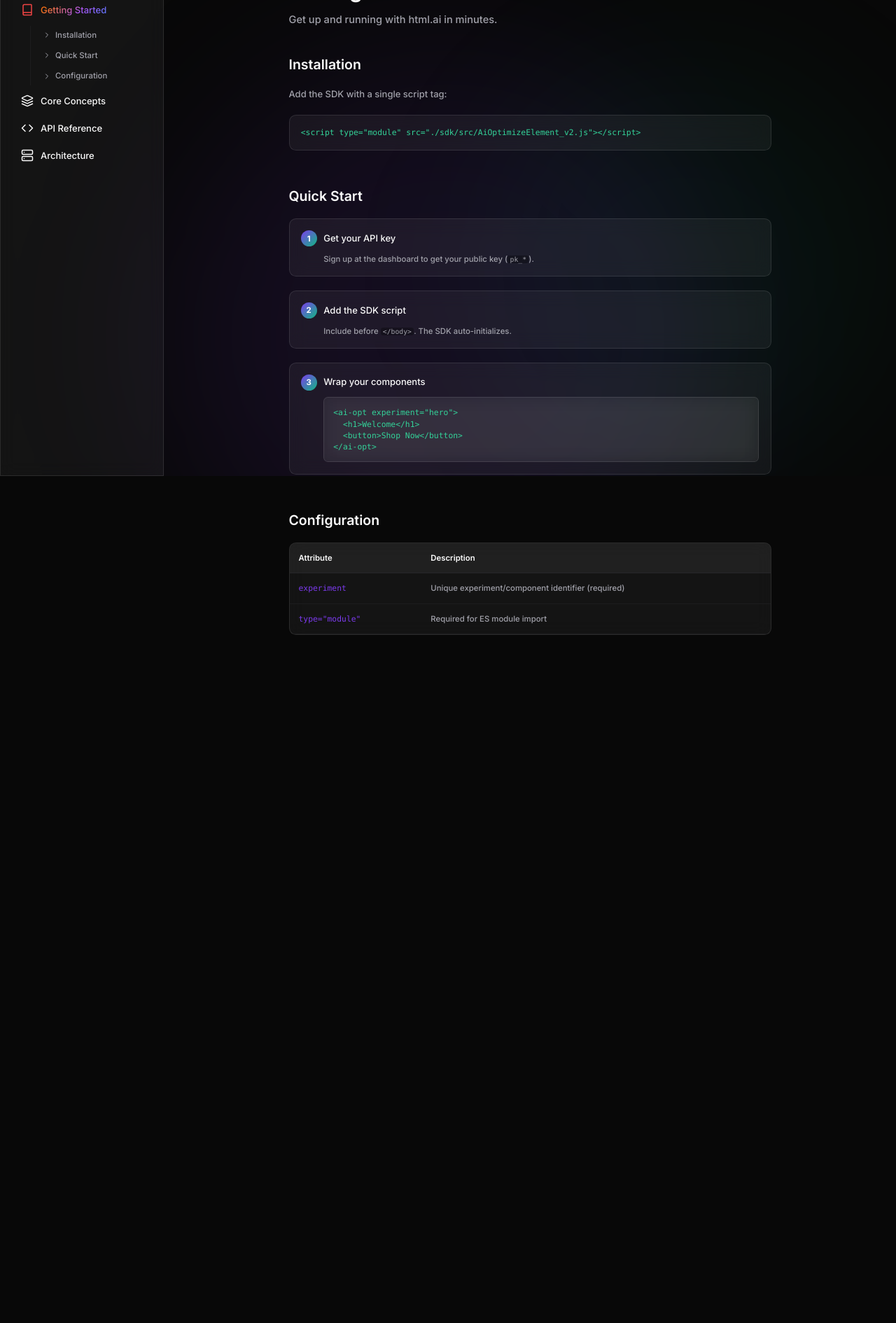
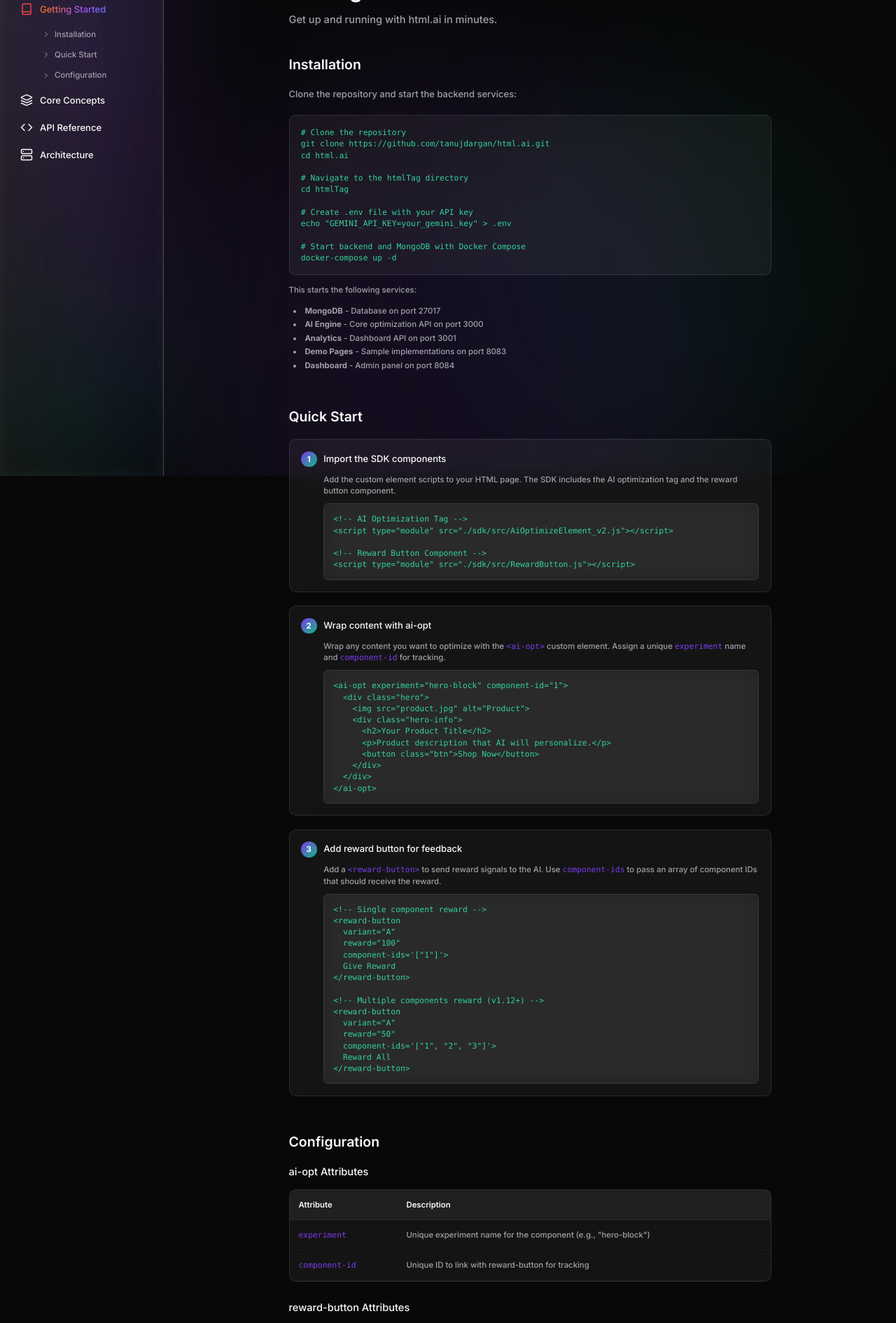
Before and after one commit to tanujdargan/html.ai, a Next.js app in the folder website/: page /docs/getting-started in a window 1280 px wide. Shown: the part 120-2010 px from the top of the page at 70% size. Before the commit the page ends 1066 px from the top, so only its background shows below. Built offline with nearby package versions, Linux system fonts and the light colour scheme.

Commit message:
docs: update getting-started and add liquid glass UI

```diff
--- a/website/src/app/docs/core-concepts/page.tsx
+++ b/website/src/app/docs/core-concepts/page.tsx
@@ -17,10 +17,12 @@
 
         <div className="glass rounded-xl p-5 overflow-x-auto border border-border/50 mb-6">
           <pre className="text-sm font-mono">
-            <code className="text-emerald-400">{`<ai-opt experiment="hero-section">
-  <h1>Welcome</h1>
-  <p>Find the best products</p>
-  <button>Shop Now</button>
+            <code className="text-emerald-400">{`<ai-opt experiment="hero-block" component-id="1">
+  <div class="hero">
+    <h2>Comfort Runner Shoes</h2>
+    <p>Ultra-light running shoes designed for all-day comfort.</p>
+    <button>Shop Now</button>
+  </div>
 </ai-opt>`}</code>
           </pre>
         </div>
@@ -28,11 +30,45 @@
         <div className="grid md:grid-cols-2 gap-4">
           <div className="glass rounded-lg p-4 border border-border/50">
             <code className="text-primary text-sm">experiment</code>
-            <p className="text-xs text-muted-foreground mt-1">Unique identifier for the experiment/component</p>
+            <p className="text-xs text-muted-foreground mt-1">Unique name for the experiment</p>
           </div>
           <div className="glass rounded-lg p-4 border border-border/50">
-            <code className="text-primary text-sm">&lt;ai-opt&gt;</code>
-            <p className="text-xs text-muted-foreground mt-1">Custom element that wraps content for AI optimization</p>
+            <code className="text-primary text-sm">component-id</code>
+            <p className="text-xs text-muted-foreground mt-1">ID used to link with reward-button</p>
+          </div>
+        </div>
+      </section>
+
+      {/* Reward Button */}
+      <section id="reward-button" className="mb-16 scroll-mt-24">
+        <h2 className="text-2xl font-semibold mb-6">Reward Button</h2>
+        <p className="text-muted-foreground mb-6 leading-relaxed">
+          Use <code className="bg-black/30 px-1.5 py-0.5 rounded text-xs font-mono text-primary">&lt;reward-button&gt;</code> to send feedback signals when users convert:
+        </p>
+
+        <div className="glass rounded-xl p-5 overflow-x-auto border border-border/50 mb-6">
+          <pre className="text-sm font-mono">
+            <code className="text-emerald-400">{`<reward-button
+  variant="A"
+  reward="100"
+  component-ids='["1", "2"]'>
+  Give Reward
+</reward-button>`}</code>
+          </pre>
+        </div>
+
+        <div className="grid md:grid-cols-3 gap-4">
+          <div className="glass rounded-lg p-4 border border-border/50">
+            <code className="text-primary text-sm">variant</code>
+            <p className="text-xs text-muted-foreground mt-1">Which variant to attribute reward to (A, B, etc.)</p>
+          </div>
+          <div className="glass rounded-lg p-4 border border-border/50">
+            <code className="text-primary text-sm">reward</code>
+            <p className="text-xs text-muted-foreground mt-1">Point value for this conversion (default: 1)</p>
+          </div>
+          <div className="glass rounded-lg p-4 border border-border/50">
+            <code className="text-primary text-sm">component-ids</code>
+            <p className="text-xs text-muted-foreground mt-1">JSON array of component IDs to reward</p>
           </div>
         </div>
       </section>
--- a/website/src/app/docs/getting-started/page.tsx
+++ b/website/src/app/docs/getting-started/page.tsx
@@ -12,13 +12,34 @@
       <section id="installation" className="mb-16 scroll-mt-24">
         <h2 className="text-2xl font-semibold mb-6">Installation</h2>
         <p className="text-muted-foreground mb-6">
-          Add the SDK with a single script tag:
+          Clone the repository and start the backend services:
         </p>
-        <div className="glass rounded-xl p-5 overflow-x-auto border border-border/50">
+        <div className="glass rounded-xl p-5 overflow-x-auto border border-border/50 mb-4">
           <pre className="text-sm font-mono">
-            <code className="text-emerald-400">{`<script type="module" src="./sdk/src/AiOptimizeElement_v2.js"></script>`}</code>
+            <code className="text-emerald-400">{`# Clone the repository
+git clone https://github.com/tanujdargan/html.ai.git
+cd html.ai
+
+# Navigate to the htmlTag directory
+cd htmlTag
+
+# Create .env file with your API key
+echo "GEMINI_API_KEY=your_gemini_key" > .env
+
+# Start backend and MongoDB with Docker Compose
+docker-compose up -d`}</code>
           </pre>
         </div>
+        <p className="text-muted-foreground text-sm mb-4">
+          This starts the following services:
+        </p>
+        <ul className="text-muted-foreground text-sm list-disc list-inside space-y-1 ml-2">
+          <li><strong>MongoDB</strong> - Database on port 27017</li>
+          <li><strong>AI Engine</strong> - Core optimization API on port 3000</li>
+          <li><strong>Analytics</strong> - Dashboard API on port 3001</li>
+          <li><strong>Demo Pages</strong> - Sample implementations on port 8083</li>
+          <li><strong>Dashboard</strong> - Admin panel on port 8084</li>
+        </ul>
       </section>
 
       {/* Quick Start */}
@@ -29,34 +50,73 @@
           <div className="glass rounded-xl p-5 border border-border/50">
             <div className="flex items-center gap-3 mb-3">
               <span className="w-7 h-7 rounded-full bg-gradient-to-br from-primary to-emerald-500 text-primary-foreground text-sm flex items-center justify-center font-bold">1</span>
-              <h3 className="font-medium">Get your API key</h3>
+              <h3 className="font-medium">Import the SDK components</h3>
             </div>
-            <p className="text-muted-foreground text-sm ml-10">
-              Sign up at the dashboard to get your public key (<code className="bg-black/30 px-1 rounded text-xs">pk_*</code>).
+            <p className="ml-10 text-muted-foreground text-sm mb-3">
+              Add the custom element scripts to your HTML page. The SDK includes the AI optimization tag and the reward button component.
             </p>
+            <div className="ml-10 glass rounded-lg p-4 overflow-x-auto border border-border/30">
+              <pre className="text-sm font-mono">
+                <code className="text-emerald-400">{`<!-- AI Optimization Tag -->
+<script type="module" src="./sdk/src/AiOptimizeElement_v2.js"></script>
+
+<!-- Reward Button Component -->
+<script type="module" src="./sdk/src/RewardButton.js"></script>`}</code>
+              </pre>
+            </div>
           </div>
 
           <div className="glass rounded-xl p-5 border border-border/50">
             <div className="flex items-center gap-3 mb-3">
               <span className="w-7 h-7 rounded-full bg-gradient-to-br from-primary to-emerald-500 text-primary-foreground text-sm flex items-center justify-center font-bold">2</span>
-              <h3 className="font-medium">Add the SDK script</h3>
+              <h3 className="font-medium">Wrap content with ai-opt</h3>
             </div>
-            <p className="text-muted-foreground text-sm ml-10">
-              Include before <code className="bg-black/30 px-1 rounded text-xs">&lt;/body&gt;</code>. The SDK auto-initializes.
+            <p className="ml-10 text-muted-foreground text-sm mb-3">
+              Wrap any content you want to optimize with the <code className="text-primary">&lt;ai-opt&gt;</code> custom element.
+              Assign a unique <code className="text-primary">experiment</code> name and <code className="text-primary">component-id</code> for tracking.
             </p>
+            <div className="ml-10 glass rounded-lg p-4 overflow-x-auto border border-border/30">
+              <pre className="text-sm font-mono">
+                <code className="text-emerald-400">{`<ai-opt experiment="hero-block" component-id="1">
+  <div class="hero">
+    <img src="product.jpg" alt="Product">
+    <div class="hero-info">
+      <h2>Your Product Title</h2>
+      <p>Product description that AI will personalize.</p>
+      <button class="btn">Shop Now</button>
+    </div>
+  </div>
+</ai-opt>`}</code>
+              </pre>
+            </div>
           </div>
 
           <div className="glass rounded-xl p-5 border border-border/50">
             <div className="flex items-center gap-3 mb-3">
               <span className="w-7 h-7 rounded-full bg-gradient-to-br from-primary to-emerald-500 text-primary-foreground text-sm flex items-center justify-center font-bold">3</span>
-              <h3 className="font-medium">Wrap your components</h3>
+              <h3 className="font-medium">Add reward button for feedback</h3>
             </div>
+            <p className="ml-10 text-muted-foreground text-sm mb-3">
+              Add a <code className="text-primary">&lt;reward-button&gt;</code> to send reward signals to the AI.
+              Use <code className="text-primary">component-ids</code> to pass an array of component IDs that should receive the reward.
+            </p>
             <div className="ml-10 glass rounded-lg p-4 overflow-x-auto border border-border/30">
               <pre className="text-sm font-mono">
-                <code className="text-emerald-400">{`<ai-opt experiment="hero">
-  <h1>Welcome</h1>
-  <button>Shop Now</button>
-</ai-opt>`}</code>
+                <code className="text-emerald-400">{`<!-- Single component reward -->
+<reward-button
+  variant="A"
+  reward="100"
+  component-ids='["1"]'>
+  Give Reward
+</reward-button>
+
+<!-- Multiple components reward (v1.12+) -->
+<reward-button
+  variant="A"
+  reward="50"
+  component-ids='["1", "2", "3"]'>
+  Reward All
+</reward-button>`}</code>
               </pre>
             </div>
           </div>
@@ -64,9 +124,33 @@
       </section>
 
       {/* Configuration */}
-      <section id="configuration" className="scroll-mt-24">
+      <section id="configuration" className="mb-16 scroll-mt-24">
         <h2 className="text-2xl font-semibold mb-6">Configuration</h2>
 
+        <h3 className="text-lg font-medium mb-4">ai-opt Attributes</h3>
+        <div className="glass rounded-xl overflow-hidden border border-border/50 mb-8">
+          <table className="w-full text-sm">
+            <thead className="border-b border-border bg-white/5">
+              <tr>
+                <th className="text-left p-4 font-semibold">Attribute</th>
+                <th className="text-left p-4 font-semibold">Description</th>
+              </tr>
+            </thead>
+            <tbody>
+              {[
+                { attr: "experiment", desc: "Unique experiment name for the component (e.g., \"hero-block\")" },
+                { attr: "component-id", desc: "Unique ID to link with reward-button for tracking" },
+              ].map((row) => (
+                <tr key={row.attr} className="border-b border-border/50 hover:bg-white/5">
+                  <td className="p-4 font-mono text-primary">{row.attr}</td>
+                  <td className="p-4 text-muted-foreground">{row.desc}</td>
+                </tr>
+              ))}
+            </tbody>
+          </table>
+        </div>
+
+        <h3 className="text-lg font-medium mb-4">reward-button Attributes</h3>
         <div className="glass rounded-xl overflow-hidden border border-border/50">
           <table className="w-full text-sm">
             <thead className="border-b border-border bg-white/5">
@@ -77,8 +161,10 @@
             </thead>
             <tbody>
               {[
-                { attr: "experiment", desc: "Unique experiment/component identifier (required)" },
-                { attr: "type=\"module\"", desc: "Required for ES module import" },
+                { attr: "variant", desc: "Variant identifier (A, B, etc.) for tracking which variant received the reward" },
+                { attr: "reward", desc: "Point value to assign when clicked (default: 1)" },
+                { attr: "component-ids", desc: "JSON array of component IDs to reward (v1.12+). Example: '[\"1\", \"2\"]'" },
+                { attr: "component-id", desc: "Single component ID to reward (legacy, use component-ids for arrays)" },
               ].map((row) => (
                 <tr key={row.attr} className="border-b border-border/50 hover:bg-white/5">
                   <td className="p-4 font-mono text-primary">{row.attr}</td>
@@ -89,6 +175,54 @@
           </table>
         </div>
       </section>
+
+      {/* Full Example */}
+      <section id="full-example" className="scroll-mt-24">
+        <h2 className="text-2xl font-semibold mb-6">Full Example</h2>
+        <p className="text-muted-foreground mb-6">
+          Here is a complete example showing the AI optimization tag and reward button working together:
+        </p>
+        <div className="glass rounded-xl p-5 overflow-x-auto border border-border/50">
+          <pre className="text-sm font-mono">
+            <code className="text-emerald-400">{`<!DOCTYPE html>
+<html lang="en">
+<head>
+    <meta charset="UTF-8">
+    <title>AI Shop Demo</title>
+
+    <!-- AI Optimization Tag -->
+    <script type="module" src="./sdk/src/AiOptimizeElement_v2.js"></script>
+
+    <!-- Reward Button Component -->
+    <script type="module" src="./sdk/src/RewardButton.js"></script>
+</head>
+
+<body>
+    <h1>AI-Optimized Shop Demo</h1>
+
+    <ai-opt experiment="hero-block" component-id="1">
+        <div class="hero">
+            <img src="product.jpg" alt="Shoes">
+            <div class="hero-info">
+                <h2>Comfort Runner Shoes</h2>
+                <p>Ultra-light running shoes designed for all-day comfort.</p>
+                <button class="btn">Shop Now</button>
+            </div>
+        </div>
+    </ai-opt>
+
+    <!-- Reward button with array of component IDs -->
+    <reward-button
+        variant="A"
+        reward="100"
+        component-ids='["1"]'>
+        Give Reward
+    </reward-button>
+</body>
+</html>`}</code>
+          </pre>
+        </div>
+      </section>
     </DocsLayout>
   );
 }
--- a/website/src/app/docs/page.tsx
+++ b/website/src/app/docs/page.tsx
@@ -46,14 +46,25 @@
 
         <div className="glass rounded-xl p-5 overflow-x-auto border border-border/50 mb-4">
           <pre className="text-sm font-mono">
-            <code className="text-emerald-400">{`<!-- 1. Add SDK -->
+            <code className="text-emerald-400">{`# 1. Clone and start backend
+git clone https://github.com/tanujdargan/html.ai.git
+cd html.ai
+echo "GEMINI_API_KEY=your_gemini_key" > .env
+docker-compose up -d
+
+# 2. Add SDK to your HTML
 <script type="module" src="./sdk/src/AiOptimizeElement_v2.js"></script>
+<script type="module" src="./sdk/src/RewardButton.js"></script>
 
-<!-- 2. Wrap components -->
-<ai-opt experiment="hero">
+# 3. Wrap components & add reward button
+<ai-opt experiment="hero" component-id="1">
   <h1>Welcome</h1>
   <button>Shop Now</button>
-</ai-opt>`}</code>
+</ai-opt>
+
+<reward-button variant="A" reward="100" component-ids='["1"]'>
+  Give Reward
+</reward-button>`}</code>
           </pre>
         </div>
 
--- a/website/src/components/DocsLayout.tsx
+++ b/website/src/components/DocsLayout.tsx
@@ -78,10 +78,12 @@
       <div className="fixed inset-0 overflow-hidden pointer-events-none">
         <div className="absolute top-1/4 left-1/2 -translate-x-1/2 w-[800px] h-[800px] rounded-full bg-primary/10 blur-[120px]" />
         <div className="absolute bottom-0 right-0 w-[600px] h-[600px] rounded-full bg-emerald-500/5 blur-[100px]" />
+        {/* Gradient behind sidebar for translucent effect */}
+        <div className="absolute top-0 left-0 w-80 h-full bg-gradient-to-b from-primary/15 via-purple-500/10 to-emerald-500/10 blur-[80px]" />
       </div>
 
       {/* Header */}
-      <header className="fixed top-0 inset-x-0 z-50 glass border-b border-border">
+      <header className="fixed top-0 inset-x-0 z-50 bg-gradient-to-r from-white/10 via-white/5 to-white/10 backdrop-blur-2xl backdrop-saturate-150 border-b border-white/20 shadow-[inset_0_0_20px_rgba(255,255,255,0.05)]">
         <nav className="max-w-7xl mx-auto px-4 py-3 flex items-center justify-between">
           <div className="flex items-center gap-4">
             <button
@@ -121,7 +123,7 @@
 
       <div className="flex pt-16">
         {/* Sidebar - Desktop */}
-        <aside className="hidden lg:block fixed top-16 left-0 z-40 h-[calc(100vh-4rem)] w-72 glass border-r border-border overflow-y-auto">
+        <aside className="hidden lg:block fixed top-16 left-0 z-40 h-[calc(100vh-4rem)] w-72 bg-gradient-to-br from-white/10 via-white/5 to-transparent backdrop-blur-2xl backdrop-saturate-150 border-r border-white/20 shadow-[inset_0_0_20px_rgba(255,255,255,0.05)] overflow-y-auto">
           <nav className="p-6 space-y-2">
             {menuItems.map((section) => {
               const Icon = section.icon;
@@ -163,7 +165,7 @@
 
         {/* Sidebar - Mobile */}
         <aside
-          className={`lg:hidden fixed top-16 left-0 z-40 h-[calc(100vh-4rem)] w-72 glass border-r border-border overflow-y-auto transition-transform duration-300 ease-in-out ${
+          className={`lg:hidden fixed top-16 left-0 z-40 h-[calc(100vh-4rem)] w-72 bg-gradient-to-br from-white/10 via-white/5 to-transparent backdrop-blur-2xl backdrop-saturate-150 border-r border-white/20 shadow-[inset_0_0_20px_rgba(255,255,255,0.05)] overflow-y-auto transition-transform duration-300 ease-in-out ${
             sidebarOpen ? "translate-x-0" : "-translate-x-full"
           }`}
         >
```
Also changed, not shown: 1 other file (tests, documents, lock files or other folders).
